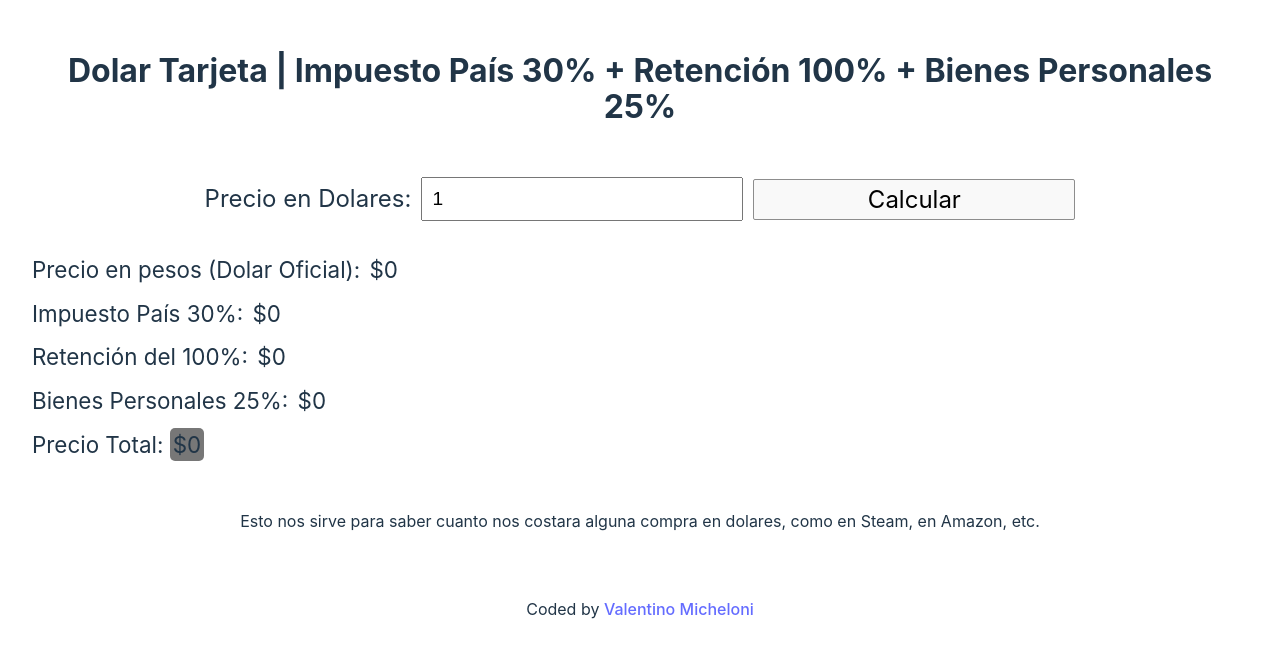
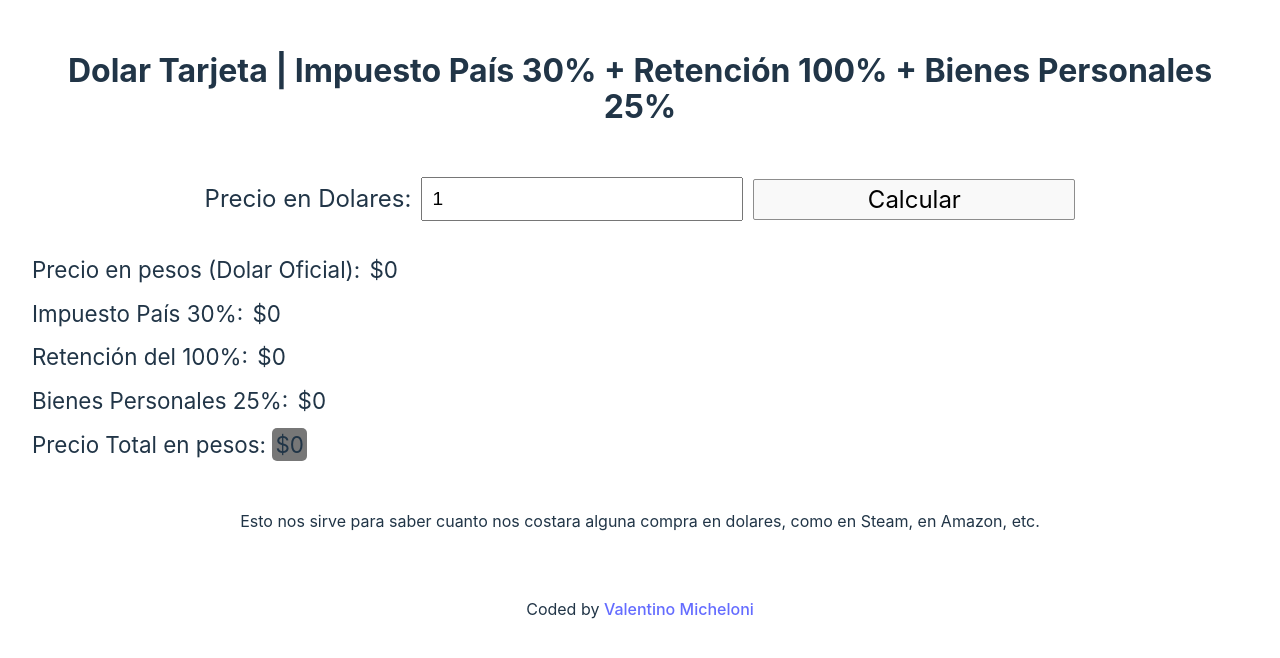
Before and after one commit to upon-X/Dolar-Tarjeta-Calculator, a React (Vite) app: page / in a window 1280 px wide. Shown: the top 658 px of the page. Built offline with nearby package versions, Linux system fonts and the light colour scheme; no server answers.

Commit message:
Actualizar App.jsx

```diff
--- a/src/App.jsx
+++ b/src/App.jsx
@@ -63,7 +63,7 @@ export default function App() {
         <span>Impuesto País 30%: <span className='resultados'>${impuestoPais || '0'}</span></span>
         <span>Retención del 100%: <span className='resultados'>${retencion || '0'}</span></span>
         <span>Bienes Personales 25%: <span className='resultados'>${bienesPersonales || '0'}</span></span>
-        <span>Precio Total: <span className='resultados resultado_final'>${precioCalculado || '0'}</span></span>
+        <span>Precio Total en pesos: <span className='resultados resultado_final'>${precioCalculado || '0'}</span></span>
       </div>
       <p>Esto nos sirve para saber cuanto nos costara alguna compra en dolares, como en Steam, en Amazon, etc.</p>
       <p className='link_portfolio'>Coded by <a href='https://valemiche.com.ar'>Valentino Micheloni</a></p>
```
